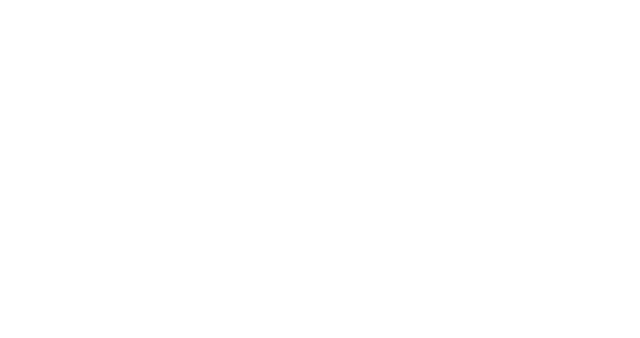
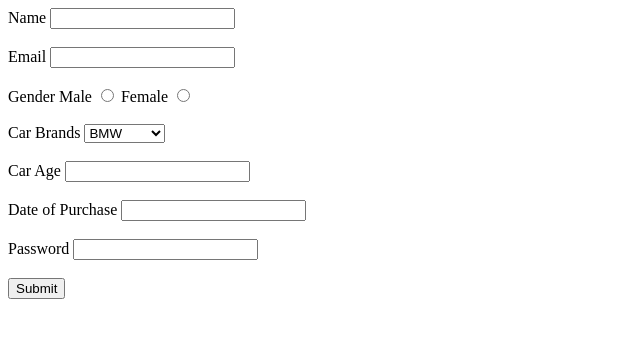
Before and after one commit to acciojob/car-insurance-form-ahinsakraj, a website: page main.html in a window 1280 px wide. Shown: the whole page, without its empty margins (0-640 px from the left). Drawn offline with Linux system fonts and the light colour scheme.

Commit message:
created a submission

```diff
--- a/main.html
+++ b/main.html
@@ -11,6 +11,53 @@
     <script type="text/javascript" src="./script.js">
 </script>
 
+	<form method="post">
+		<label for="name">Name</label>
+		<input id="name" type="text" required>
+		<br>
+		<br>
+
+		<label for="email">Email</label>
+		<input id="email" type="email" required>
+		<br>
+		<br>
+
+		<d>Gender</d>
+		<label for="male">Male</label>
+		<input name="gender" id="male" type="radio" required>
+		<label for="female">Female</label>
+		<input name="gender" id="female" type="radio" required>
+		<br>
+		<br>
+
+		<label for="cars">Car Brands</label>
+		<select id="cars">
+			<option>BMW</option>
+			<option>Audi</option>
+			<option>Mercedez</option>
+		</select>
+		<br>
+		<br>
+
+		<label for="carage">Car Age</label>
+		<input id="carage" type="number" required>
+		<br>
+		<br>
+
+		<label for="dop">Date of Purchase</label>
+		<input id="dop" type="" required>
+		<br>
+		<br>
+
+
+		<label for="password">Password</label>
+		<input id="password" type="password" required>
+		<br>
+		<br>
+
+		<input type="submit">
+	</form>
+
 </body>
 
 </html>
```
